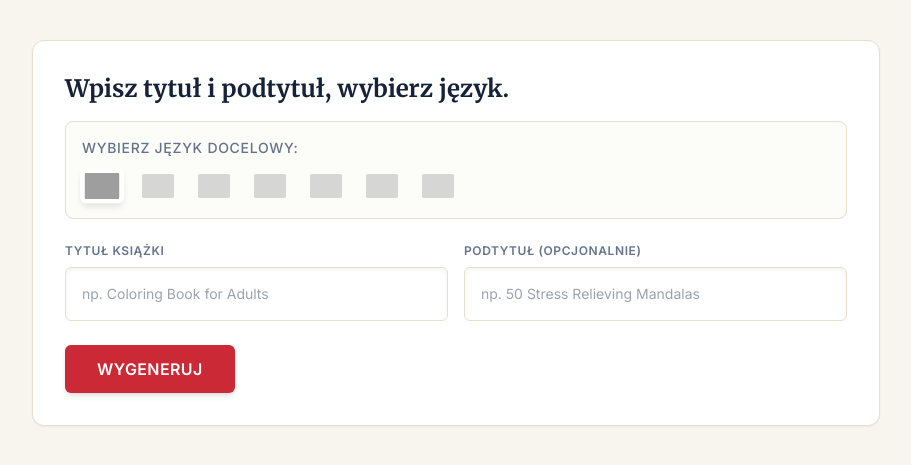
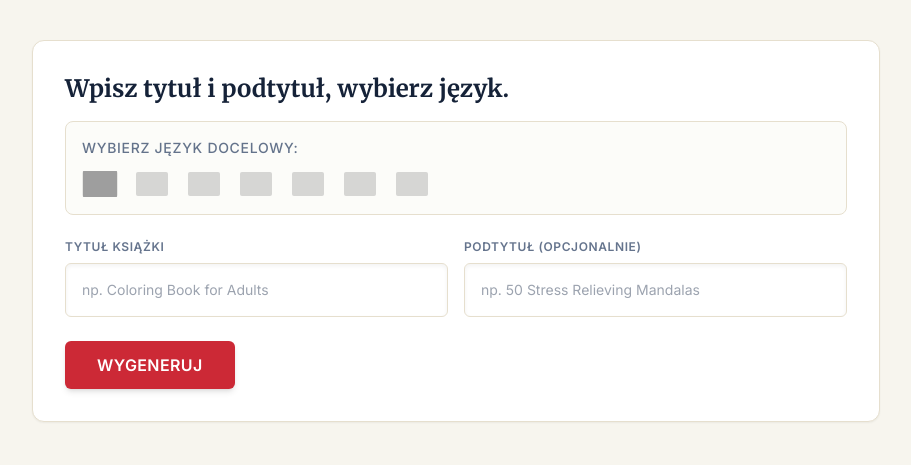
Before and after one commit to ponowak/kdp-packer, a Flask app: template templates/app.html in a window 1280 px wide. Shown: the part 67-532 px from the top of the page, without its empty margins (184-1095 px from the left). Run offline with Flask 3, Linux system fonts and the light colour scheme; the template is opened without the code that fills it, so the values that code supplies are empty; some libraries are stand-ins or nearby versions; grey boxes are pictures that could not be loaded.

Commit message:
Update app.html

```diff
--- a/templates/app.html
+++ b/templates/app.html
@@ -20,25 +20,15 @@
         .flag-btn {
             filter: grayscale(100%);
             opacity: 0.4;
-            transition: all 0.2s;
             cursor: pointer;
             user-select: none;
             padding: 2px;
-            border: 2px solid transparent;
-            border-radius: 6px;
-        }
-        .flag-btn:hover {
-            filter: grayscale(0%);
-            opacity: 1;
-            transform: scale(1.1);
+            transition: all 0.2s;
         }
         .flag-btn.active {
             filter: grayscale(0%);
             opacity: 1;
             transform: scale(1.1);
-            border: 2px solid theme('colors.kdp_red.600');
-            background-color: white;
-            box-shadow: 0 4px 6px -1px rgba(0, 0, 0, 0.1);
         }
         .flag-btn img {
             display: block;
@@ -71,7 +61,7 @@
         <div class="bg-white p-6 sm:p-8 rounded-xl shadow-sm border border-cream-200">
             <h2 class="font-serif text-xl sm:text-2xl font-bold mb-4">Wpisz tytuł i podtytuł, wybierz język.</h2>
 
-            <!-- Flagi Językowe z obrazków (SVG) i wyraźnym podświetleniem -->
+            <!-- Flagi Językowe -->
             <div class="mb-6 bg-cream-50 p-4 rounded-lg border border-cream-200">
                 <label class="block text-sm font-medium text-navy-800/70 mb-3 uppercase tracking-wider">Wybierz język docelowy:</label>
                 <div class="flex flex-wrap gap-4" id="flag-container">
```
